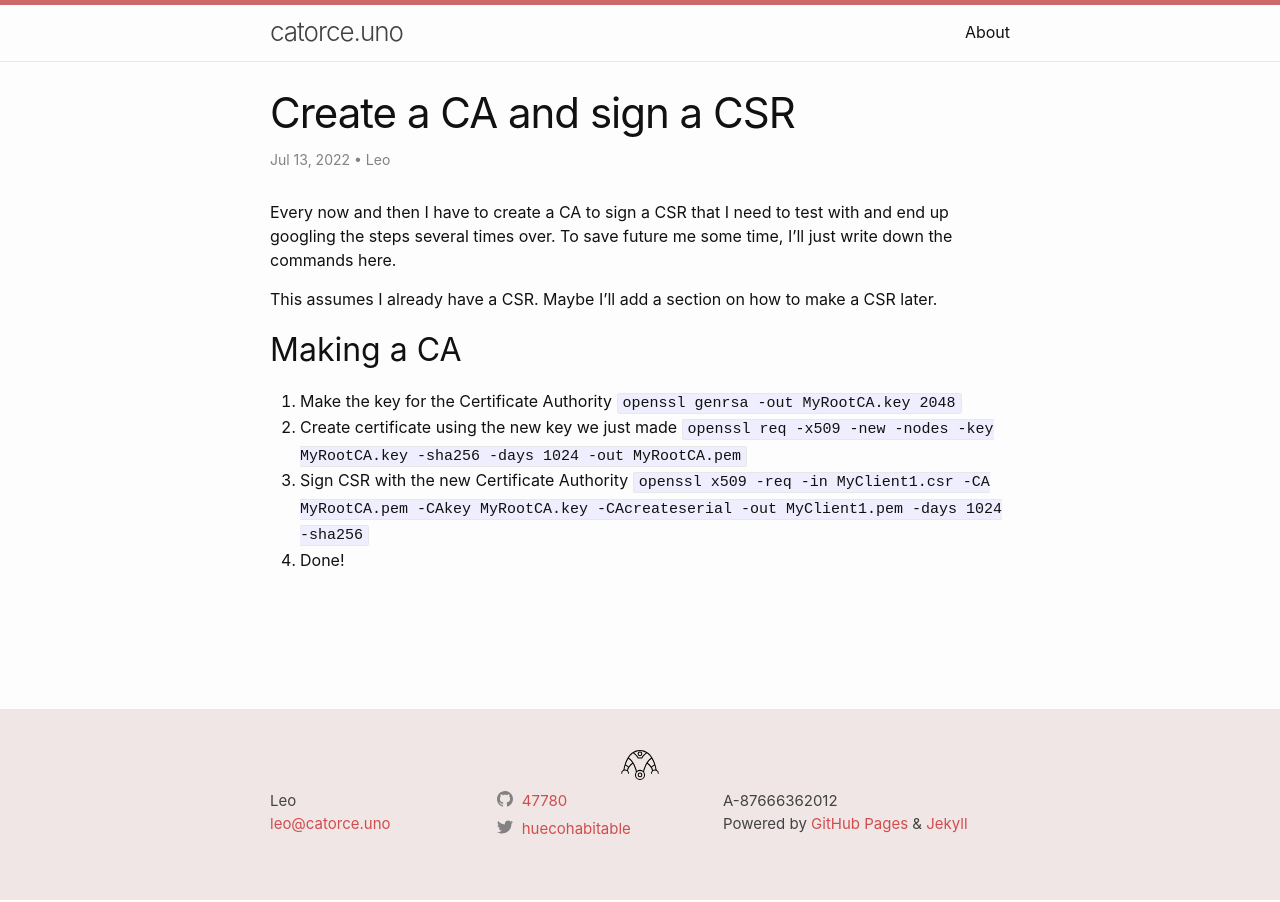
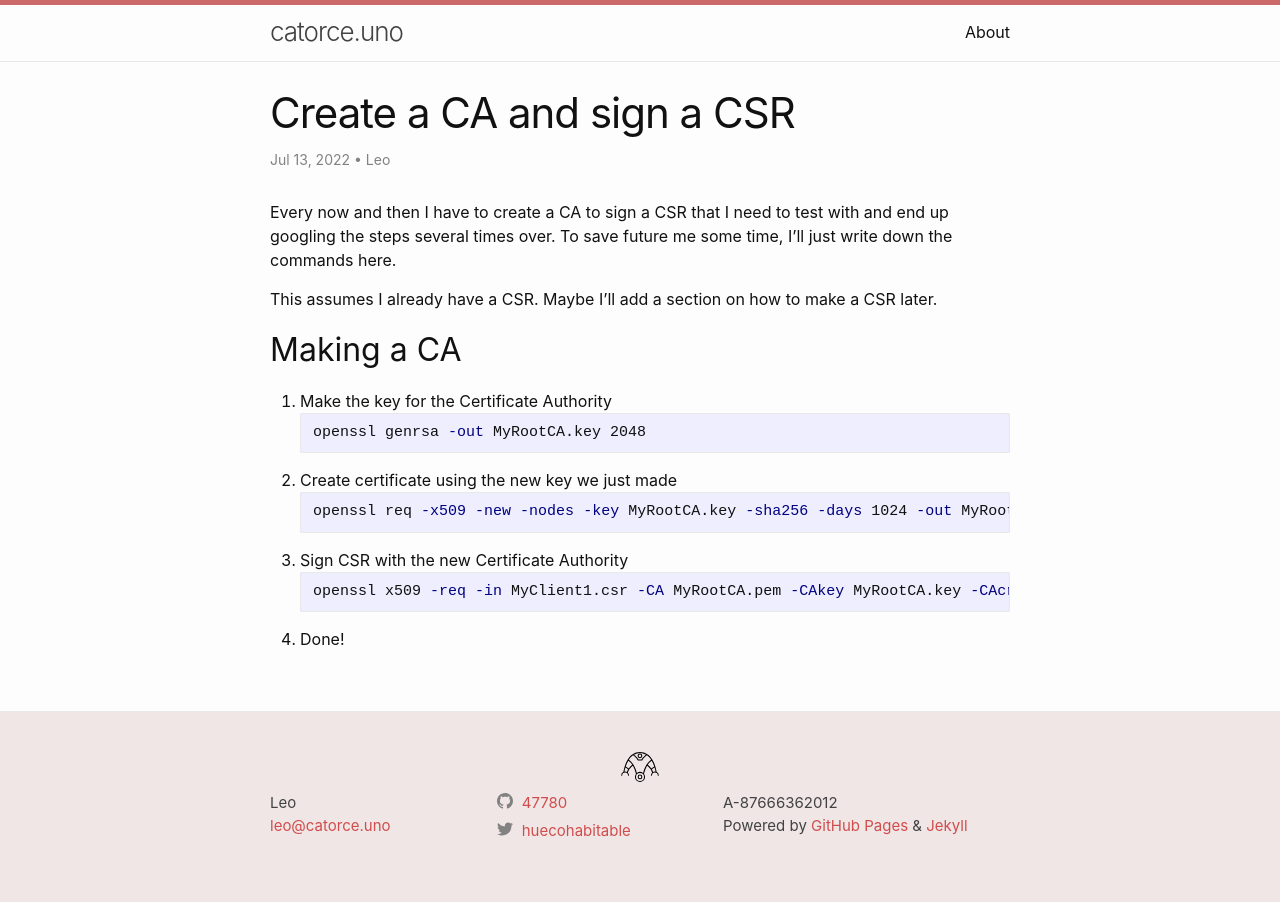
Before and after one commit to 47780/47780.github.io, a Jekyll site: the page built from _posts/2022-07-13-create-a-ca-and-sign-a-csr.markdown, in a window 1280 px wide. Built offline with Jekyll 4.4.1, drawn with Linux system fonts in a browser that asks for light colours.

Commit message:
Edited code blocks.

````diff
--- a/_posts/2022-07-13-create-a-ca-and-sign-a-csr.markdown
+++ b/_posts/2022-07-13-create-a-ca-and-sign-a-csr.markdown
@@ -12,9 +12,15 @@ This assumes I already have a CSR. Maybe I'll add a section on how to make a CSR
 
 ## Making a CA
 1. Make the key for the Certificate Authority
-```openssl genrsa -out MyRootCA.key 2048```
+```bash
+openssl genrsa -out MyRootCA.key 2048
+```
 2. Create certificate using the new key we just made
-```openssl req -x509 -new -nodes -key MyRootCA.key -sha256 -days 1024 -out MyRootCA.pem```
+```bash
+openssl req -x509 -new -nodes -key MyRootCA.key -sha256 -days 1024 -out MyRootCA.pem
+```
 3. Sign CSR with the new Certificate Authority
-```openssl x509 -req -in MyClient1.csr -CA MyRootCA.pem -CAkey MyRootCA.key -CAcreateserial -out MyClient1.pem -days 1024 -sha256```
+```bash
+openssl x509 -req -in MyClient1.csr -CA MyRootCA.pem -CAkey MyRootCA.key -CAcreateserial -out MyClient1.pem -days 1024 -sha256
+```
 4. Done!
````
